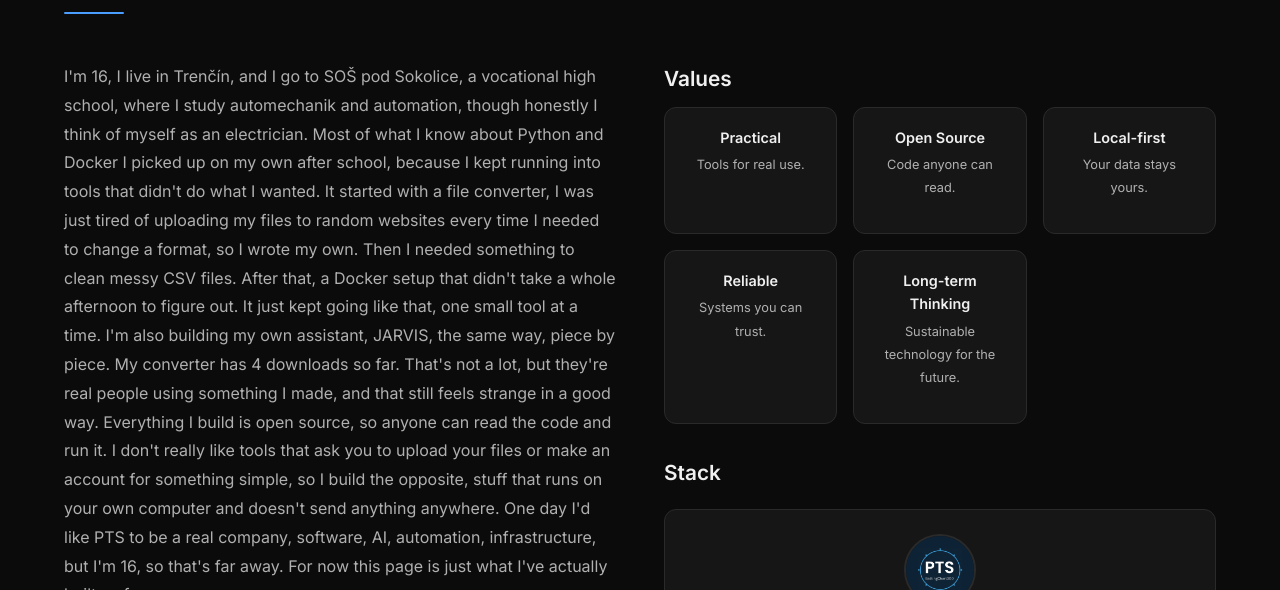
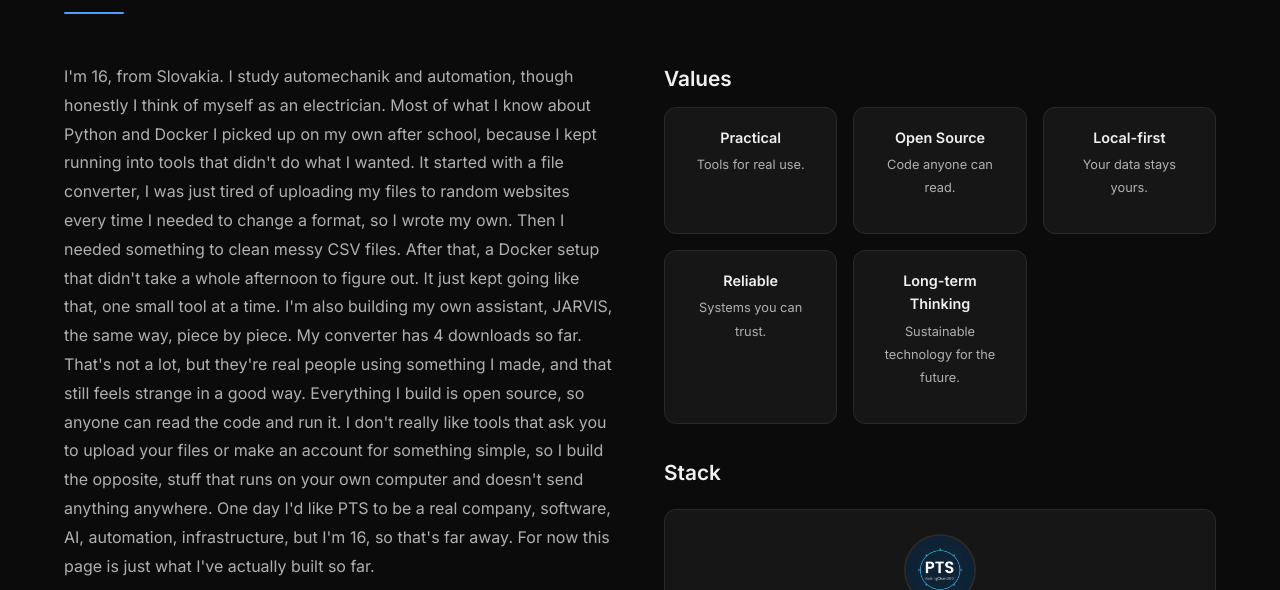
Before and after one commit to Battingchart300/Battingchart300.github.io, a plain HTML site: page about.html in a window 1280 px wide. Shown: the part 210-800 px from the top of the page. Drawn offline with Linux system fonts and the light colour scheme; no server answers.

Commit message:
About: remove school and city, Slovakia only

```diff
--- a/about.html
+++ b/about.html
@@ -55,7 +55,7 @@
             <div class="about-grid">
                 <div class="content reveal">
                     <p>
-                        I'm 16, I live in Trenčín, and I go to SOŠ pod Sokolice, a vocational high school, where I study automechanik and automation, though honestly I think of myself as an electrician. Most of what I know about Python and Docker I picked up on my own after school, because I kept running into tools that didn't do what I wanted. It started with a file converter, I was just tired of uploading my files to random websites every time I needed to change a format, so I wrote my own. Then I needed something to clean messy CSV files. After that, a Docker setup that didn't take a whole afternoon to figure out. It just kept going like that, one small tool at a time. I'm also building my own assistant, JARVIS, the same way, piece by piece. My converter has 4 downloads so far. That's not a lot, but they're real people using something I made, and that still feels strange in a good way. Everything I build is open source, so anyone can read the code and run it. I don't really like tools that ask you to upload your files or make an account for something simple, so I build the opposite, stuff that runs on your own computer and doesn't send anything anywhere. One day I'd like PTS to be a real company, software, AI, automation, infrastructure, but I'm 16, so that's far away. For now this page is just what I've actually built so far.
+                        I'm 16, from Slovakia. I study automechanik and automation, though honestly I think of myself as an electrician. Most of what I know about Python and Docker I picked up on my own after school, because I kept running into tools that didn't do what I wanted. It started with a file converter, I was just tired of uploading my files to random websites every time I needed to change a format, so I wrote my own. Then I needed something to clean messy CSV files. After that, a Docker setup that didn't take a whole afternoon to figure out. It just kept going like that, one small tool at a time. I'm also building my own assistant, JARVIS, the same way, piece by piece. My converter has 4 downloads so far. That's not a lot, but they're real people using something I made, and that still feels strange in a good way. Everything I build is open source, so anyone can read the code and run it. I don't really like tools that ask you to upload your files or make an account for something simple, so I build the opposite, stuff that runs on your own computer and doesn't send anything anywhere. One day I'd like PTS to be a real company, software, AI, automation, infrastructure, but I'm 16, so that's far away. For now this page is just what I've actually built so far.
                     </p>
                 </div>
 
```
